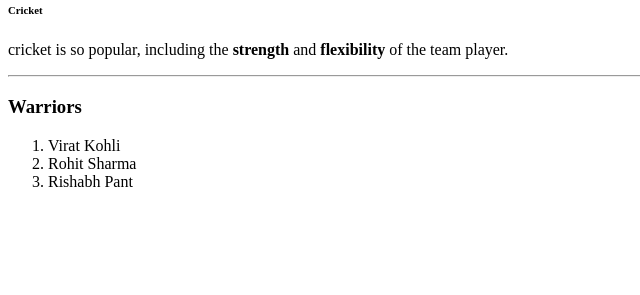
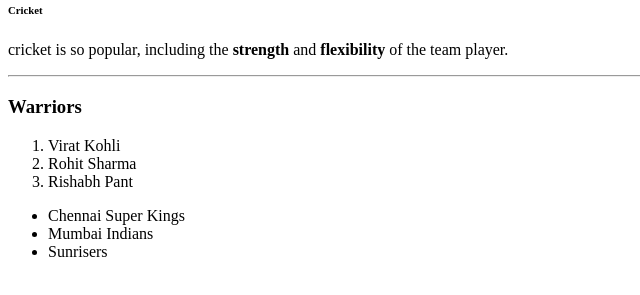
Before and after one commit to 44-563-Web-Apps-S23/44563-webapps-assignment-3-S559249, a plain HTML site: page index.html in a window 1280 px wide. Shown: the part 79-374 px from the top of the page, without its empty margins (0-640 px from the left). Drawn offline with Linux system fonts and the light colour scheme.

Commit message:
Update index.html

```diff
--- a/index.html
+++ b/index.html
@@ -22,7 +22,9 @@
             <li>Rishabh Pant</li>
         </ol>
         <ul>
-
+            <li>Chennai Super Kings</li>
+            <li>Mumbai Indians</li>
+            <li>Sunrisers</li>
 
         </ul>
 
```
